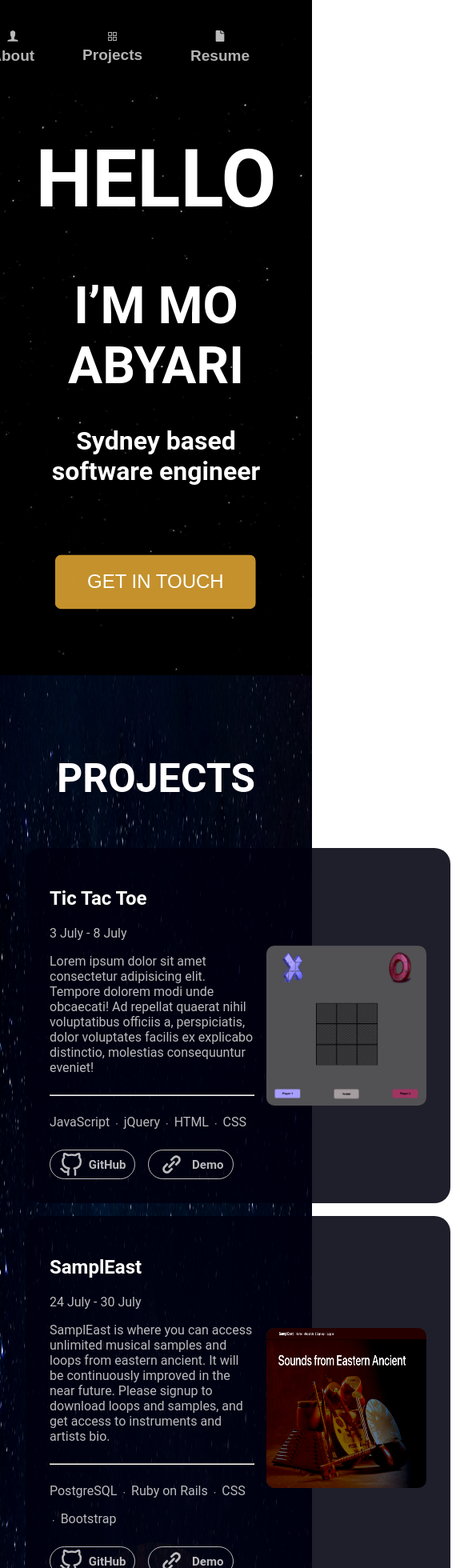
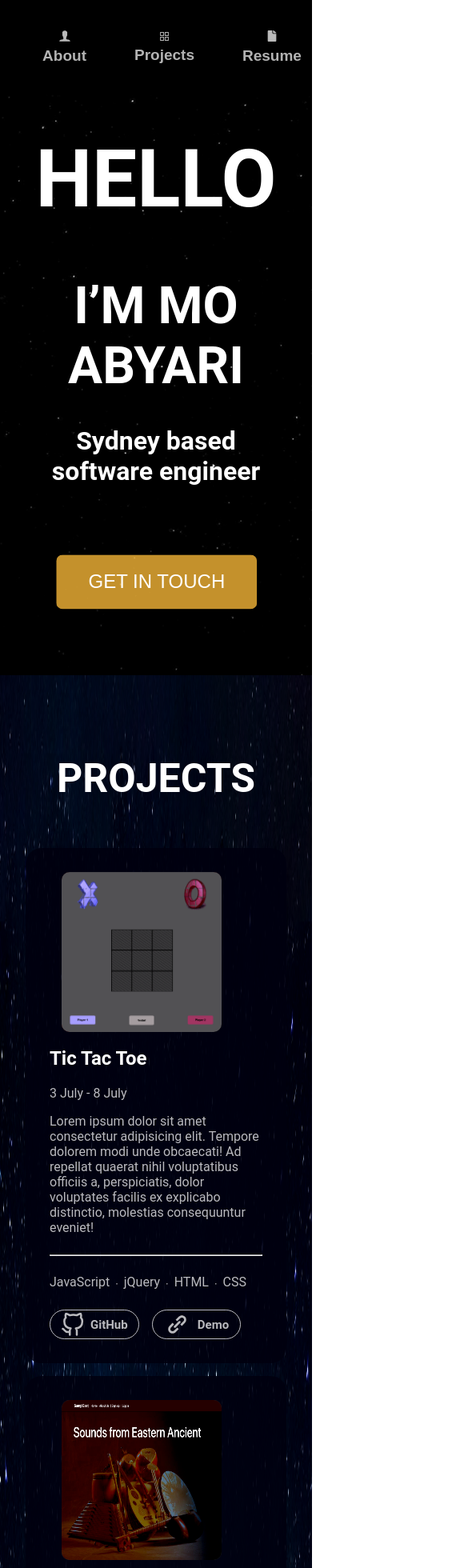
Before and after one commit to MoAbyari/portfolio, a Next.js app: page / in a window 390 px wide. Shown: the top 1960 px of the page at 80% size, 585 px wide, since content can reach past the window. Built offline with nearby package versions, Linux system fonts and the light colour scheme.

Commit message:
Responsive Layout

```diff
--- a/components/Nav/style.module.css
+++ b/components/Nav/style.module.css
@@ -34,14 +34,16 @@
     font-weight: bold;
 }
 
+.navlist button:hover {
+    background: red;
+}
+
 
 
 @media screen and (max-width: 922px) {
 
-    .header {
-      max-width: 100vw;
-      align-content: space-around;
-      margin-right: 3rem;
+    .header nav{
+      justify-content: center;
     }
 
 }
--- a/components/Projects/style.module.css
+++ b/components/Projects/style.module.css
@@ -12,6 +12,7 @@
     padding: 30px 30px;
     border-radius: 20px;
     z-index: 2;
+    flex:1;
 }
 
 .projectInfo {
@@ -148,6 +149,25 @@
 }
 
 
+/* .projectTechName {
+    height: 200px;
+} */
+
+@media screen and (max-width: 720px) {
+
+    .projectCard{
+        flex-direction: column-reverse;
+    }
+
+    .topCards {
+        padding: 0;
+    }
+
+    .bottomCards {
+        padding:0;
+    }
+}
+
 @media screen and (max-width: 1055px) {
 
     .projectCard{
@@ -172,9 +192,8 @@
         display: flex;
         max-width: 90%;
         margin: 0;
+    }
 
-
-    }
     .projectGit {
         margin-right: 1rem;
     }
--- a/styles/Home.module.css
+++ b/styles/Home.module.css
@@ -167,8 +167,6 @@
 .description{
   padding: 30px 50px;
   width: 836px;
-  height: 600px;
-  top: 193px;
   margin: 0 auto;
   background: #030510;;
   border-radius: 20px;
@@ -196,21 +194,14 @@
     .description{
       padding: 2rem 3rem;
       width: 90vw;
-      height: 80vh;
-      top: 193px;
       margin: 0 auto;
       background: #030510;;
       border-radius: 20px;
       z-index: 3;
     }
 
-    .prjectSection {
-      min-height: 140vh;
-    }
-
     .aboutMeSection {
       background-image: url("/back.png");
-      min-height: 120vh;
       background-size: 100% 100%;
       margin-top: 0px;
     }
```
